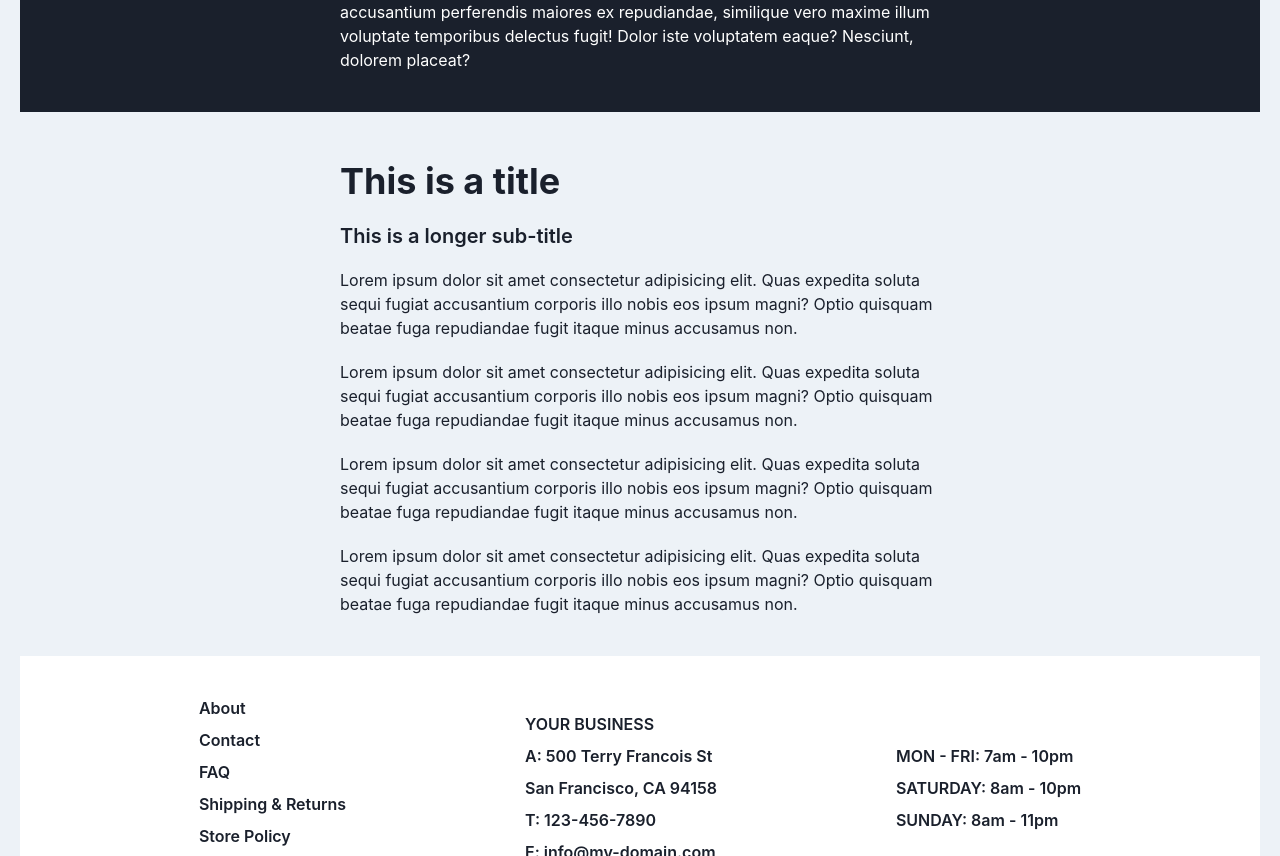
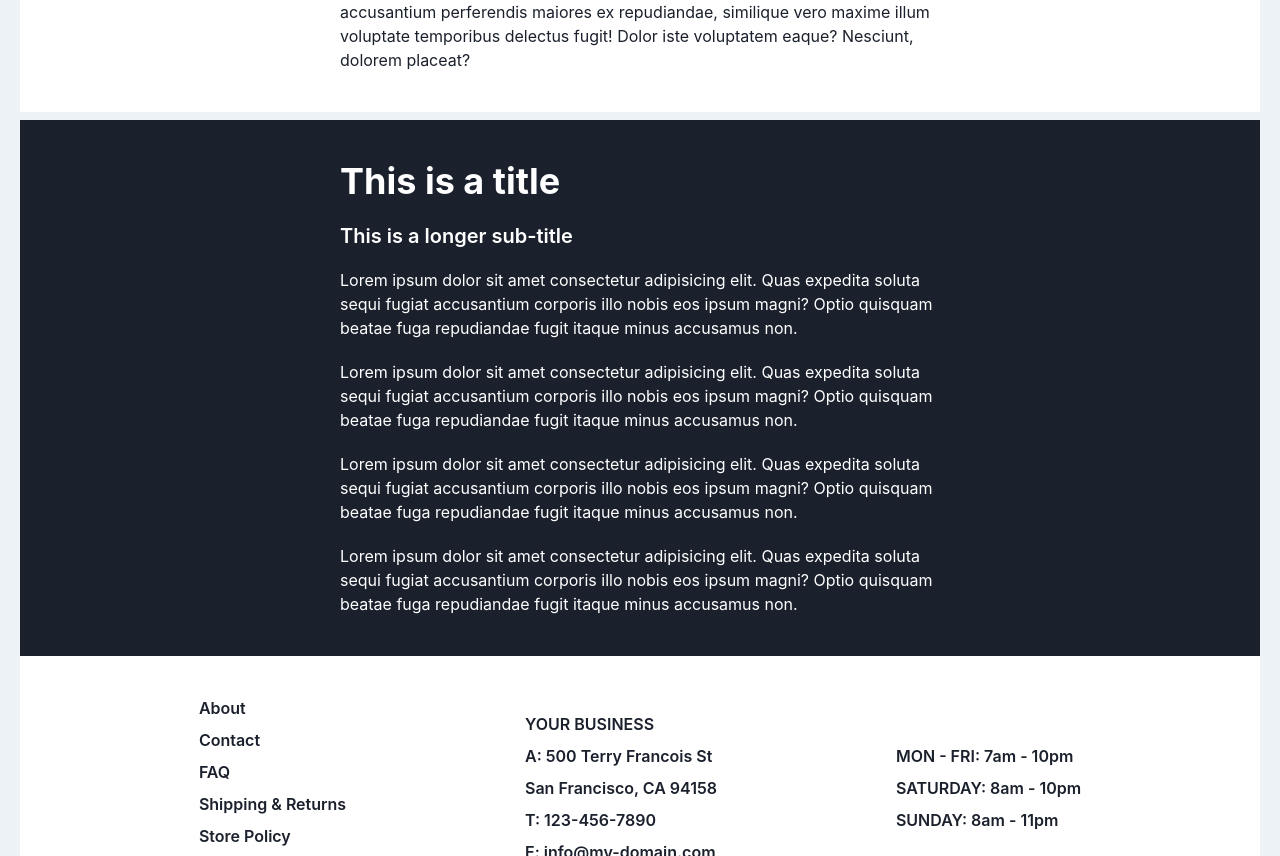
Before and after one commit to Wellfair94/e-commerce, a Next.js app: page / in a window 1280 px wide. Shown: the part 2010-2866 px from the top of the page. Built offline with nearby package versions, Linux system fonts and the light colour scheme.

Commit message:
colour changes on home page

```diff
--- a/components/shared/Section.tsx
+++ b/components/shared/Section.tsx
@@ -15,6 +15,7 @@ const Section: React.FC<Props> = ({ title, subtitle, body, dark }) => {
       p={10}
       spacing={5}
       bg={dark ? "gray.800" : "gray.100"}
+      color={dark ? "white" : "gray.800"}
     >
       <Heading fontWeight="700" w="100%" maxW="600px">
         {title}
--- a/pages/index.tsx
+++ b/pages/index.tsx
@@ -102,7 +102,6 @@ export default function Home() {
       <SectionDivider
         title="ANOTHER SECTION"
         subText="Lorem ipsum dolor sit amet consectetur adipisicing elit. Nostrum rerum accusantium perferendis maiores ex repudiandae, similique vero maxime illum voluptate temporibus delectus fugit! Dolor iste voluptatem eaque? Nesciunt, dolorem placeat?"
-        dark
       />
 
       <Section
@@ -114,6 +113,7 @@ export default function Home() {
           "Lorem ipsum dolor sit amet consectetur adipisicing elit. Quas expedita soluta sequi fugiat accusantium corporis illo nobis eos ipsum magni? Optio quisquam beatae fuga repudiandae fugit itaque minus accusamus non.",
           "Lorem ipsum dolor sit amet consectetur adipisicing elit. Quas expedita soluta sequi fugiat accusantium corporis illo nobis eos ipsum magni? Optio quisquam beatae fuga repudiandae fugit itaque minus accusamus non.",
         ]}
+        dark
       />
     </Layout>
   );
```
